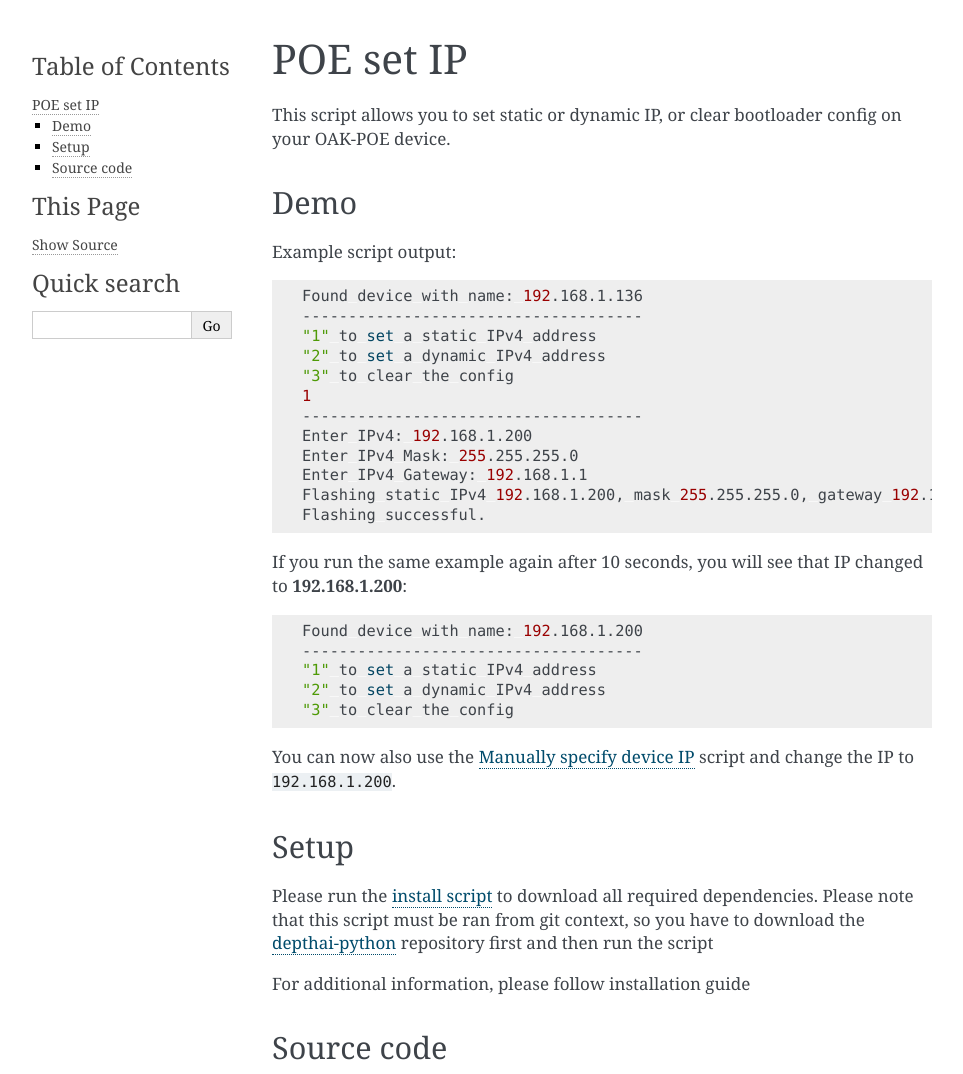
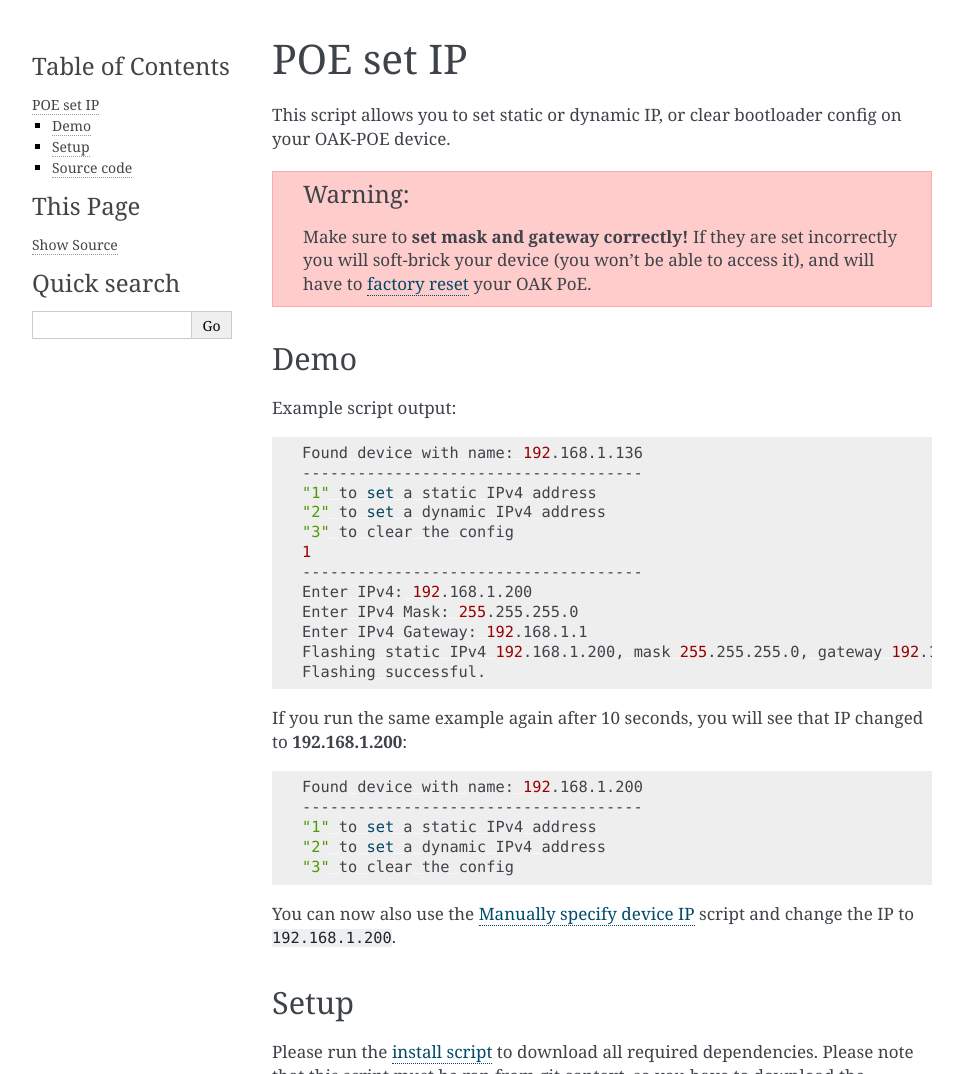
Before and after one commit to luxonis/depthai-python, a Sphinx documentation site: the page built from docs/source/samples/bootloader/poe_set_ip.rst, in a window 1280 px wide, cut to the strip 0-1074 px from the top of the page. Shown: the whole strip, without its empty margins (148-1111 px from the left). Built offline with Sphinx 7.4.7, drawn with Linux system fonts in a browser that asks for light colours; pages that are not in the unit, such as notebooks, are missing from menus; the version number could not be read and is left out.

Commit message:
Added warning for PoE setting IP

```diff
--- a/docs/source/samples/bootloader/poe_set_ip.rst
+++ b/docs/source/samples/bootloader/poe_set_ip.rst
@@ -2,6 +2,11 @@
 ==========
 
 This script allows you to set static or dynamic IP, or clear bootloader config on your OAK-POE device.
+
+.. warning::
+    Make sure to **set mask and gateway correctly!** If they are set incorrectly you will soft-brick your
+    device (you won't be able to access it), and will have to `factory reset <https://docs.luxonis.com/projects/hardware/en/latest/pages/guides/getting-started-with-poe.html#factory-reset>`__
+    your OAK PoE.
 
 Demo
 ####
```
